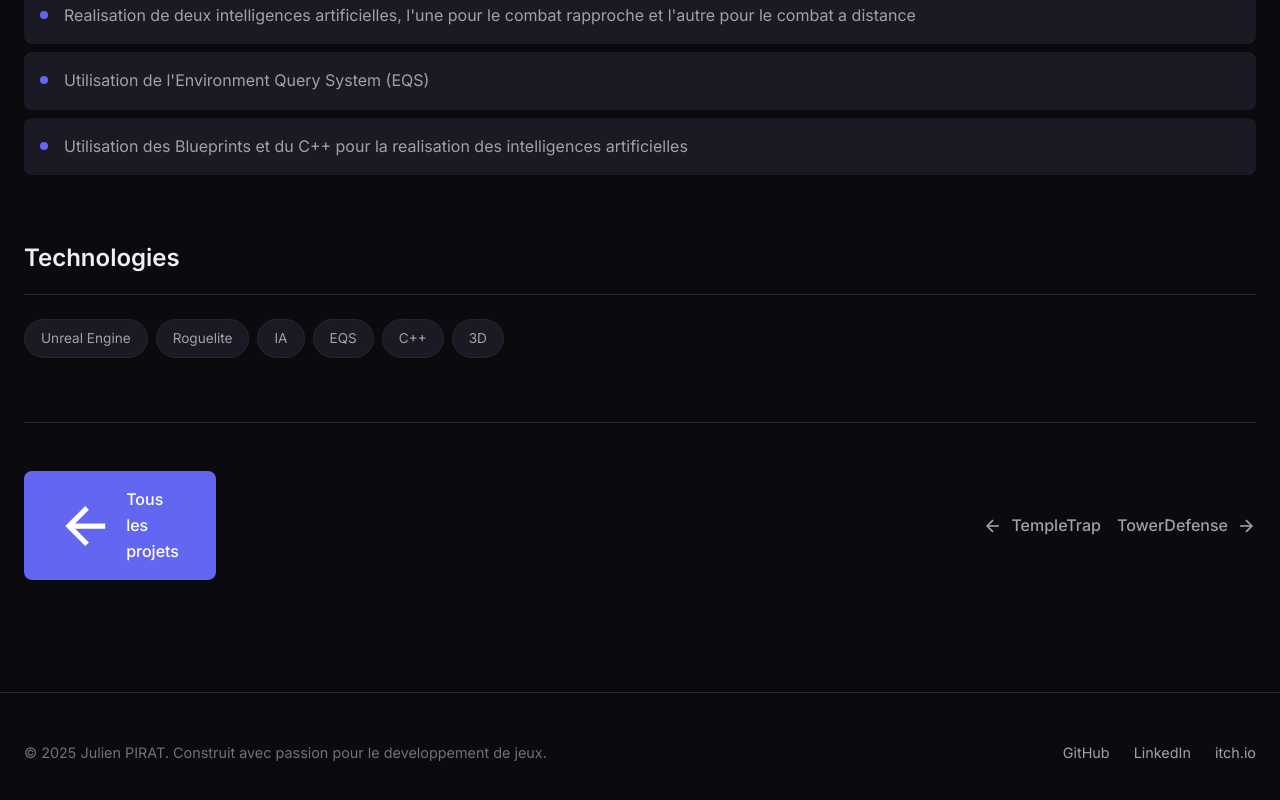
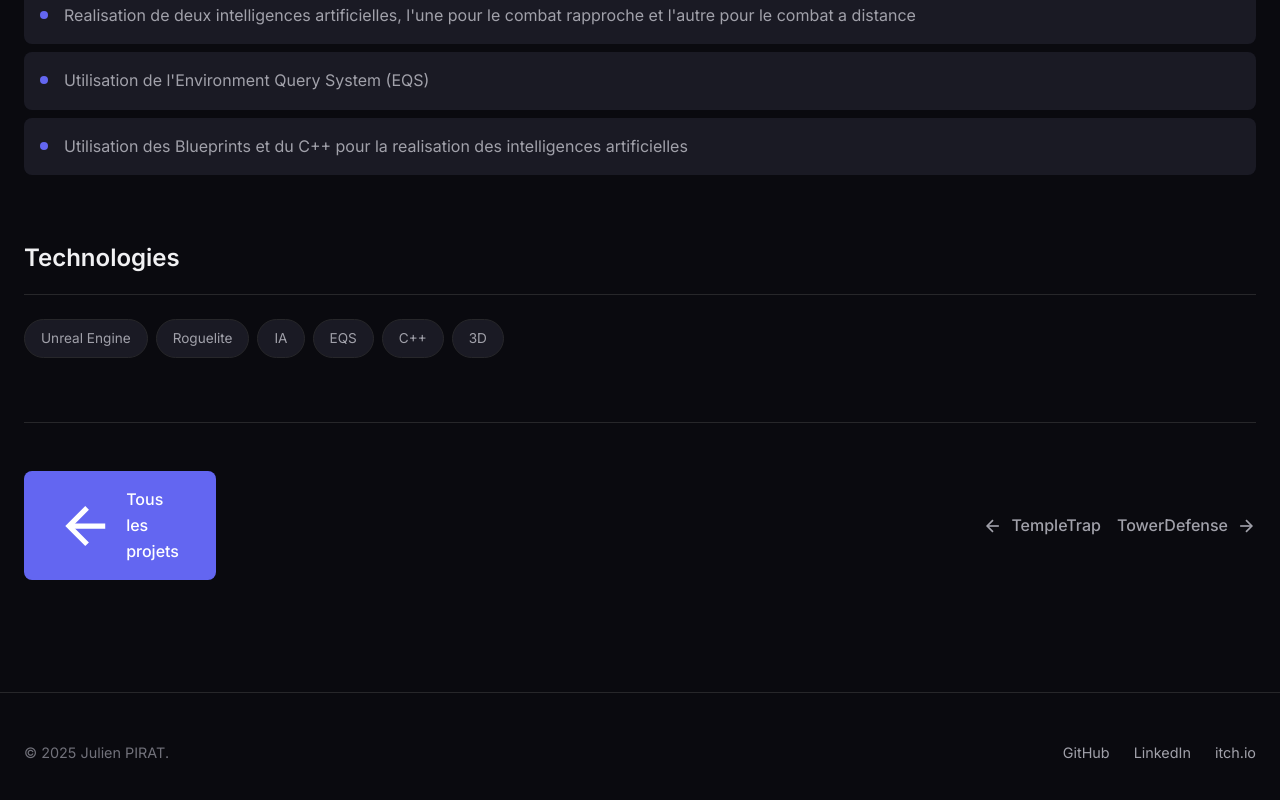
Before and after one commit to JulienPirat/julienpirat.github.io, a plain HTML site: page projects/vivaldi.html in a window 1280 px wide. Shown: the part 1473-2273 px from the top of the page. Drawn offline with Linux system fonts and the light colour scheme.

```diff
--- a/data.json
+++ b/data.json
@@ -38,7 +38,7 @@
       "teamDescription": "Experience en developpement collaboratif avec des equipes de 4 a 12 developpeurs. Competent en gestion de versions avec Perforce, gestion de projet avec Jira, et communication efficace.",
       "educationTitle": "Formation",
       "educationDescription": "Etudes universitaires a l'UQAC (Canada) avec une specialisation en developpement de jeux, combinant connaissances theoriques et experience pratique sur divers genres de jeux.",
-      "footerText": "2025 Julien PIRAT. Construit avec passion pour le developpement de jeux.",
+      "footerText": "2025 Julien PIRAT.",
       "viewDetails": "Voir details",
       "description": "Description",
       "contributions": "Mes contributions",
@@ -80,7 +80,7 @@
       "teamDescription": "Experienced in collaborative development with teams of 4-12 developers. Skilled in version control with Perforce, project management with Jira, and effective communication.",
       "educationTitle": "Education",
       "educationDescription": "University studies at UQAC (Canada) with focus on game development, combining theoretical knowledge with practical project experience in various game genres.",
-      "footerText": "2025 Julien PIRAT. Built with passion for game development.",
+      "footerText": "2025 Julien PIRAT.",
       "viewDetails": "View Details",
       "description": "Description",
       "contributions": "My Contributions",
--- a/projects/vivaldi.html
+++ b/projects/vivaldi.html
@@ -106,7 +106,7 @@
   <footer class="footer">
     <div class="container footer-content">
       <p class="footer-text">
-        &copy; <span data-i18n="footerText">2025 Julien PIRAT. Construit avec passion pour le developpement de jeux.</span>
+        &copy; <span data-i18n="footerText">2025 Julien PIRAT.</span>
       </p>
       <div class="footer-links">
         <a href="https://github.com/JulienPirat" target="_blank" rel="noopener noreferrer" class="footer-link">GitHub</a>
```
Also changed, not shown: index.html (+1 -1 lines), projects/arcanthys.html (+1 -1 lines), projects/clean-dream.html (+1 -1 lines), projects/green-rebirth.html (+1 -1 lines), projects/temple-trap.html (+1 -1 lines), projects/tower-defense.html (+1 -1 lines), projects/vrecycle.html (+1 -1 lines).
